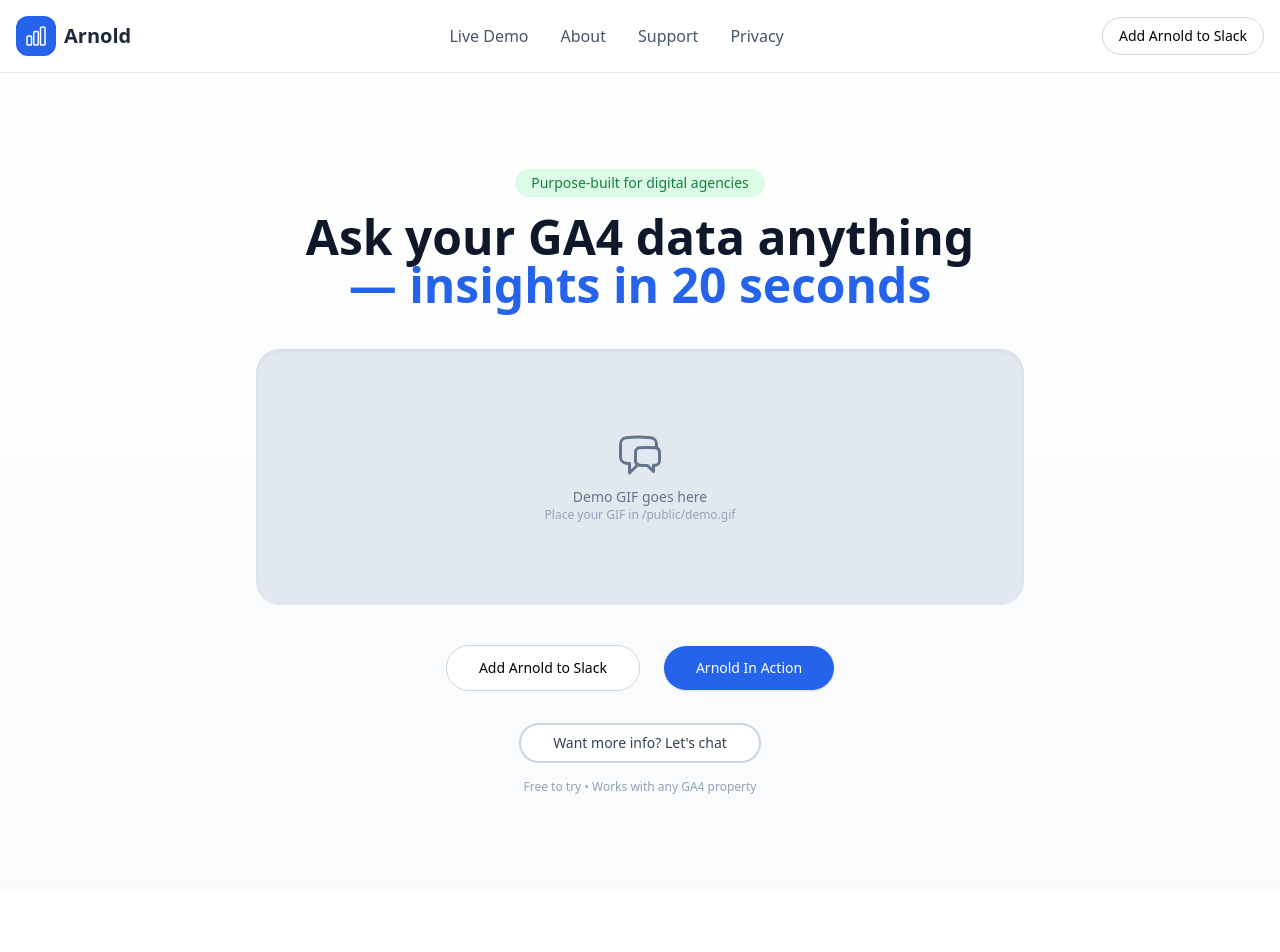
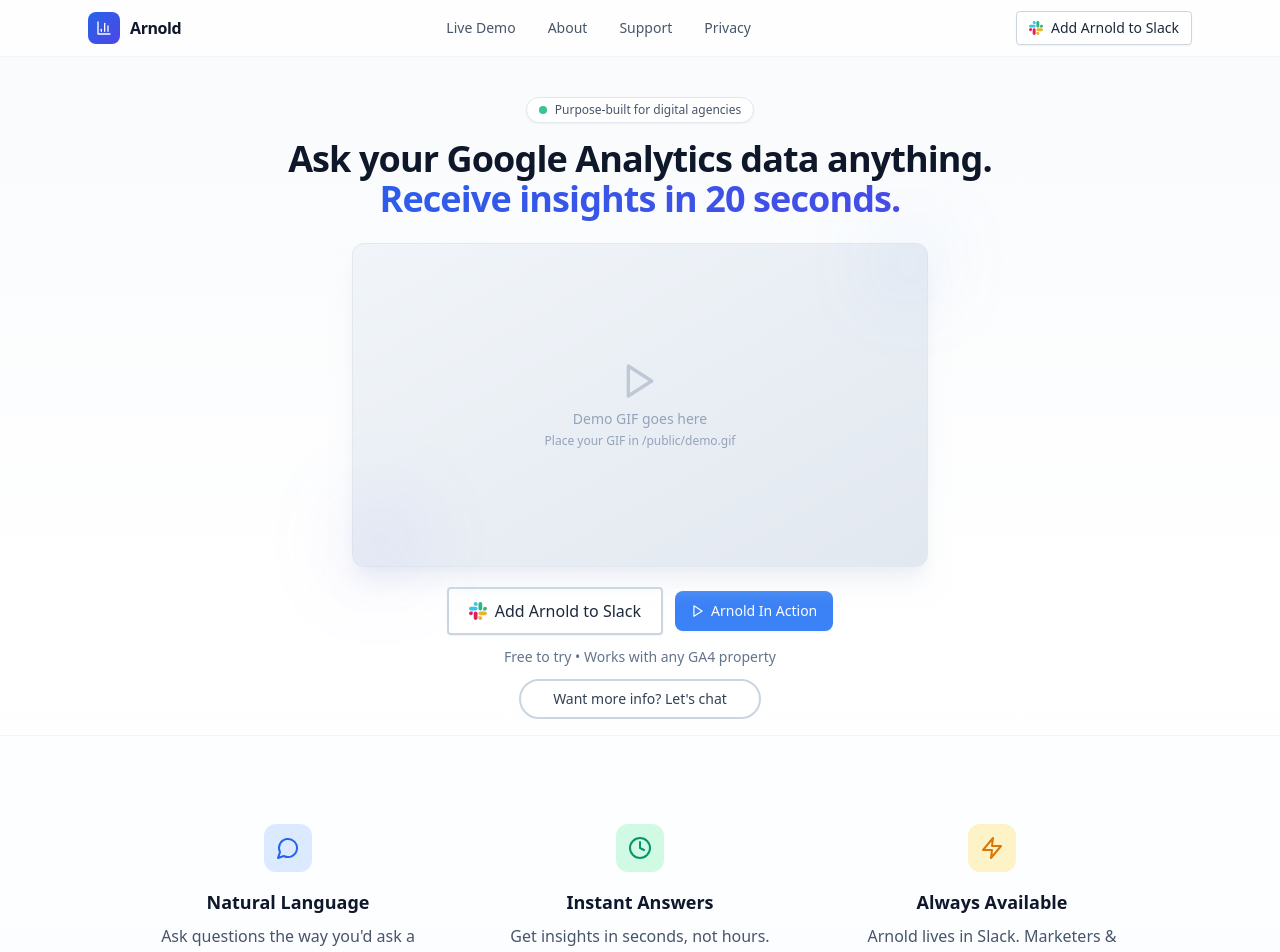
Before and after one commit to McGovs/arnold-the-analyst-frontend-v2-markdown, a React (Vite) app: page / in a window 1280 px wide. Shown: the top 952 px of the page. Before the commit the page ends 891 px from the top, so only its background shows below. Built offline with nearby package versions, Linux system fonts and the light colour scheme.

Commit message:
Update Homepage.tsx

```diff
--- a/src/pages/Homepage.tsx
+++ b/src/pages/Homepage.tsx
@@ -1,100 +1,221 @@
-import React from "react";
-import { ChatBubbleLeftRightIcon, ChartBarIcon } from "@heroicons/react/24/outline";
-import { Link } from "react-router-dom";
+// src/pages/Homepage.tsx
+import React from 'react';
+import { useNavigate } from 'react-router-dom';
+import { MessageCircle, Slack, Play, ArrowRight, BarChart3, Clock, Zap } from 'lucide-react';
 
-const Homepage: React.FC = () => {
-  const contactUrl = "https://calendly.com/cian-arnoldtheanalyst/30min";
+export default function Homepage() {
+  const navigate = useNavigate();
+
+  const slackInstallUrl = "https://slack.com/oauth/v2/authorize?client_id=134528973318.9712045945332&scope=app_mentions:read,channels:history,channels:join,channels:manage,channels:read,chat:write,chat:write.public,commands,groups:history,groups:read,im:history,im:write,mpim:history,users:read&user_scope=";
+
+  // TODO: Replace with your actual video walkthrough URL
+  const videoWalkthroughUrl = "/demo";
+
+  // TODO: Replace with your actual contact/calendly URL
+  const contactUrl = "/support";
 
   return (
-    <div className="bg-gradient-to-b from-white to-slate-50">
-      {/* Navbar */}
-      <header className="w-full py-4 border-b border-slate-200 bg-white">
-        <div className="container mx-auto flex justify-between items-center px-4">
-          <Link to="/" className="flex items-center space-x-2">
-            <div className="bg-blue-600 text-white p-2 rounded-xl">
-              <ChartBarIcon className="h-6 w-6" />
+    <div className="min-h-screen bg-gradient-to-b from-slate-50 via-white to-blue-50/30">
+      {/* Navigation */}
+      <nav className="fixed top-0 left-0 right-0 bg-white/80 backdrop-blur-md border-b border-slate-100 z-50">
+        <div className="max-w-6xl mx-auto px-6">
+          <div className="flex items-center justify-between h-14">
+            <div className="flex items-center gap-2.5">
+              <div className="w-8 h-8 bg-gradient-to-br from-blue-600 to-indigo-600 rounded-lg flex items-center justify-center">
+                <BarChart3 className="w-4 h-4 text-white" />
               </div>
-            <span className="text-xl font-semibold text-slate-800">Arnold</span>
-          </Link>
+              <span className="font-semibold text-slate-900 tracking-tight">Arnold</span>
+            </div>
 
-          <nav className="hidden md:flex items-center space-x-8">
-            <Link to="/live-demo" className="text-slate-600 hover:text-slate-900">
+            <div className="hidden md:flex items-center gap-8">
+              <button
+                onClick={() => navigate('/demo')}
+                className="text-sm text-slate-600 hover:text-slate-900 transition-colors"
+              >
                 Live Demo
-            </Link>
-            <Link to="/about" className="text-slate-600 hover:text-slate-900">
+              </button>
+              <button
+                onClick={() => navigate('/about')}
+                className="text-sm text-slate-600 hover:text-slate-900 transition-colors"
+              >
                 About
-            </Link>
-            <Link to="/support" className="text-slate-600 hover:text-slate-900">
+              </button>
+              <button
+                onClick={() => navigate('/support')}
+                className="text-sm text-slate-600 hover:text-slate-900 transition-colors"
+              >
                 Support
-            </Link>
-            <Link to="/privacy" className="text-slate-600 hover:text-slate-900">
+              </button>
+              <button
+                onClick={() => navigate('/privacy-terms')}
+                className="text-sm text-slate-600 hover:text-slate-900 transition-colors"
+              >
                 Privacy
-            </Link>
-          </nav>
+              </button>
+            </div>
 
+            {/* Slack-style Add to Slack button (nav) */}
             <a
-            href="https://slack.com/oauth/v2/authorize?client_id=4380112115109.6603922590664&scope=commands,chat:write,users:read,users:read.email,channels:history,channels:read,groups:history,groups:read,im:history,mpim:history&user_scope="
-            className="hidden md:inline-flex items-center bg-white border border-slate-300 px-4 py-2 rounded-full text-sm font-medium hover:bg-slate-100 transition"
+              href={slackInstallUrl}
+              className="hidden sm:inline-flex items-center gap-2 bg-white text-slate-800 px-3 py-1.5 rounded border border-slate-300 text-sm font-medium hover:bg-slate-50 transition-colors shadow-sm"
             >
+              <svg width="14" height="14" viewBox="0 0 123 123" fill="none" xmlns="http://www.w3.org/2000/svg">
+                <path d="M25.8 77.6C25.8 84.7 20 90.5 12.9 90.5C5.8 90.5 0 84.7 0 77.6C0 70.5 5.8 64.7 12.9 64.7H25.8V77.6Z" fill="#E01E5A"/>
+                <path d="M32.3 77.6C32.3 70.5 38.1 64.7 45.2 64.7C52.3 64.7 58.1 70.5 58.1 77.6V109.9C58.1 117 52.3 122.8 45.2 122.8C38.1 122.8 32.3 117 32.3 109.9V77.6Z" fill="#E01E5A"/>
+                <path d="M45.2 25.8C38.1 25.8 32.3 20 32.3 12.9C32.3 5.8 38.1 0 45.2 0C52.3 0 58.1 5.8 58.1 12.9V25.8H45.2Z" fill="#36C5F0"/>
+                <path d="M45.2 32.3C52.3 32.3 58.1 38.1 58.1 45.2C58.1 52.3 52.3 58.1 45.2 58.1H12.9C5.8 58.1 0 52.3 0 45.2C0 38.1 5.8 32.3 12.9 32.3H45.2Z" fill="#36C5F0"/>
+                <path d="M97 45.2C97 38.1 102.8 32.3 109.9 32.3C117 32.3 122.8 38.1 122.8 45.2C122.8 52.3 117 58.1 109.9 58.1H97V45.2Z" fill="#2EB67D"/>
+                <path d="M90.5 45.2C90.5 52.3 84.7 58.1 77.6 58.1C70.5 58.1 64.7 52.3 64.7 45.2V12.9C64.7 5.8 70.5 0 77.6 0C84.7 0 90.5 5.8 90.5 12.9V45.2Z" fill="#2EB67D"/>
+                <path d="M77.6 97C84.7 97 90.5 102.8 90.5 109.9C90.5 117 84.7 122.8 77.6 122.8C70.5 122.8 64.7 117 64.7 109.9V97H77.6Z" fill="#ECB22E"/>
+                <path d="M77.6 90.5C70.5 90.5 64.7 84.7 64.7 77.6C64.7 70.5 70.5 64.7 77.6 64.7H109.9C117 64.7 122.8 70.5 122.8 77.6C122.8 84.7 117 90.5 109.9 90.5H77.6Z" fill="#ECB22E"/>
+              </svg>
               Add Arnold to Slack
             </a>
           </div>
-      </header>
+        </div>
+      </nav>
 
       {/* Hero Section */}
-      <div className="container mx-auto px-4 py-24 text-center">
-        <div className="inline-block px-4 py-1 mb-4 text-sm text-green-700 bg-green-100 rounded-full">
-          Purpose-built for digital agencies
+      <main className="pt-24 pb-4 px-6">
+        <div className="max-w-4xl mx-auto text-center">
+          {/* Social Proof Badge */}
+          <div className="inline-flex items-center gap-2 bg-white border border-slate-200 rounded-full px-3 py-1 mb-4 shadow-sm">
+            <span className="w-2 h-2 bg-emerald-500 rounded-full animate-pulse"></span>
+            <span className="text-xs text-slate-600">Purpose-built for digital agencies</span>
           </div>
 
-        <h1 className="text-4xl md:text-5xl font-extrabold text-slate-900 leading-tight">
-          Ask your GA4 data anything <br />
-          <span className="text-blue-600">— insights in 20 seconds</span>
+          {/* Main Headline */}
+          <h1 className="text-2xl md:text-3xl lg:text-4xl font-bold tracking-tight leading-normal mb-5">
+            <span className="block text-slate-900">Ask your Google Analytics data anything.</span>
+            <span className="block text-transparent bg-clip-text bg-gradient-to-r from-blue-600 to-indigo-600 pb-1">
+              Receive insights in 20 seconds.
+            </span>
           </h1>
 
-        <div className="mt-10 mx-auto w-full max-w-3xl h-64 bg-slate-200 rounded-3xl flex items-center justify-center shadow-inner">
-          <div className="text-slate-500">
-            <ChatBubbleLeftRightIcon className="h-12 w-12 mx-auto mb-2" />
-            <p className="text-sm">Demo GIF goes here</p>
-            <p className="text-xs text-slate-400">Place your GIF in /public/demo.gif</p>
+          {/* GIF Placeholder */}
+          <div className="relative max-w-xl mx-auto mb-5">
+            <div className="aspect-video bg-gradient-to-br from-slate-100 to-slate-200 rounded-xl border border-slate-200 shadow-xl shadow-slate-200/50 overflow-hidden">
+              {/* Replace this div with your actual GIF */}
+              <div className="absolute inset-0 flex flex-col items-center justify-center text-slate-400">
+                <Play className="w-10 h-10 mb-2 opacity-50" />
+                <span className="text-sm font-medium">Demo GIF goes here</span>
+                <span className="text-xs mt-1">Place your GIF in /public/demo.gif</span>
               </div>
+              {/* Uncomment this when you have your GIF ready:
+              <img
+                src="/demo.gif"
+                alt="Arnold answering a GA4 question in Slack"
+                className="w-full h-full object-cover"
+              />
+              */}
+            </div>
+
+            {/* Decorative elements */}
+            <div className="absolute -top-3 -right-3 w-16 h-16 bg-blue-500/10 rounded-full blur-2xl"></div>
+            <div className="absolute -bottom-3 -left-3 w-20 h-20 bg-indigo-500/10 rounded-full blur-2xl"></div>
           </div>
 
           {/* CTA Buttons */}
-        <div className="mt-10 flex flex-col md:flex-row items-center justify-center space-y-4 md:space-y-0 md:space-x-6">
+          <div className="flex flex-col sm:flex-row items-center justify-center gap-3 mb-3">
+            {/* Slack-style Add to Slack button (main CTA) */}
             <a
-            href="https://slack.com/oauth/v2/authorize?client_id=4380112115109.6603922590664&scope=commands,chat:write,users:read,users:read.email,channels:history,channels:read,groups:history,groups:read,im:history,mpim:history&user_scope="
-            className="inline-flex items-center bg-white border border-slate-300 px-8 py-3 rounded-full text-sm font-medium hover:bg-slate-100 transition"
+              href={slackInstallUrl}
+              className="inline-flex items-center gap-2 bg-white text-slate-800 px-5 py-2.5 rounded border-2 border-slate-300 text-base font-medium hover:bg-slate-50 hover:border-slate-400 transition-colors shadow-sm"
             >
+              <svg width="18" height="18" viewBox="0 0 123 123" fill="none" xmlns="http://www.w3.org/2000/svg">
+                <path d="M25.8 77.6C25.8 84.7 20 90.5 12.9 90.5C5.8 90.5 0 84.7 0 77.6C0 70.5 5.8 64.7 12.9 64.7H25.8V77.6Z" fill="#E01E5A"/>
+                <path d="M32.3 77.6C32.3 70.5 38.1 64.7 45.2 64.7C52.3 64.7 58.1 70.5 58.1 77.6V109.9C58.1 117 52.3 122.8 45.2 122.8C38.1 122.8 32.3 117 32.3 109.9V77.6Z" fill="#E01E5A"/>
+                <path d="M45.2 25.8C38.1 25.8 32.3 20 32.3 12.9C32.3 5.8 38.1 0 45.2 0C52.3 0 58.1 5.8 58.1 12.9V25.8H45.2Z" fill="#36C5F0"/>
+                <path d="M45.2 32.3C52.3 32.3 58.1 38.1 58.1 45.2C58.1 52.3 52.3 58.1 45.2 58.1H12.9C5.8 58.1 0 52.3 0 45.2C0 38.1 5.8 32.3 12.9 32.3H45.2Z" fill="#36C5F0"/>
+                <path d="M97 45.2C97 38.1 102.8 32.3 109.9 32.3C117 32.3 122.8 38.1 122.8 45.2C122.8 52.3 117 58.1 109.9 58.1H97V45.2Z" fill="#2EB67D"/>
+                <path d="M90.5 45.2C90.5 52.3 84.7 58.1 77.6 58.1C70.5 58.1 64.7 52.3 64.7 45.2V12.9C64.7 5.8 70.5 0 77.6 0C84.7 0 90.5 5.8 90.5 12.9V45.2Z" fill="#2EB67D"/>
+                <path d="M77.6 97C84.7 97 90.5 102.8 90.5 109.9C90.5 117 84.7 122.8 77.6 122.8C70.5 122.8 64.7 117 64.7 109.9V97H77.6Z" fill="#ECB22E"/>
+                <path d="M77.6 90.5C70.5 90.5 64.7 84.7 64.7 77.6C64.7 70.5 70.5 64.7 77.6 64.7H109.9C117 64.7 122.8 70.5 122.8 77.6C122.8 84.7 117 90.5 109.9 90.5H77.6Z" fill="#ECB22E"/>
+              </svg>
               Add Arnold to Slack
             </a>
 
-          <Link
-            to="/live-demo"
-            className="inline-flex items-center bg-blue-600 text-white px-8 py-3 rounded-full text-sm font-medium shadow hover:bg-blue-700 transition"
+            {/* Arnold In Action button - permanent blue-500 */}
+            <a
+              href={videoWalkthroughUrl}
+              className="inline-flex items-center gap-1.5 bg-blue-500 text-white px-4 py-2.5 rounded-lg text-sm font-medium shadow-sm"
             >
+              <Play className="w-3.5 h-3.5" />
               Arnold In Action
-          </Link>
-        </div>
-
-        {/* Contact CTA */}
-        <div className="mt-8">
-          <a
-            href={contactUrl}
-            target="_blank"
-            rel="noopener noreferrer"
-            className="inline-flex items-center justify-center bg-white text-slate-700 px-8 py-2 rounded-full text-sm font-medium border-2 border-slate-300 hover:border-slate-400 hover:bg-slate-50 transition-all"
-          >
-            Want more info? Let&apos;s chat
             </a>
           </div>
 
-        <p className="text-xs text-slate-400 mt-4">
+          <p className="text-sm text-slate-500 mb-3">
             Free to try • Works with any GA4 property
+          </p>
+
+          {/* Contact CTA */}
+          <a
+            href={contactUrl}
+            className="inline-flex items-center justify-center bg-white text-slate-700 px-8 py-2 rounded-full text-sm font-medium border-2 border-slate-300 hover:border-slate-400 hover:bg-slate-50 transition-all"
+          >
+            Want more info? Let's chat
+          </a>
+        </div>
+      </main>
+
+      {/* Features Section */}
+      <section className="py-16 px-6 border-t border-slate-100">
+        <div className="max-w-5xl mx-auto">
+          <div className="grid md:grid-cols-3 gap-8">
+            <div className="text-center p-6">
+              <div className="w-12 h-12 bg-blue-100 rounded-xl flex items-center justify-center mx-auto mb-4">
+                <MessageCircle className="w-6 h-6 text-blue-600" />
+              </div>
+              <h3 className="text-lg font-semibold text-slate-900 mb-2">Natural Language</h3>
+              <p className="text-slate-600">
+                Ask questions the way you'd ask a colleague. No SQL or technical GA4 knowledge needed.
+              </p>
+            </div>
+
+            <div className="text-center p-6">
+              <div className="w-12 h-12 bg-emerald-100 rounded-xl flex items-center justify-center mx-auto mb-4">
+                <Clock className="w-6 h-6 text-emerald-600" />
+              </div>
+              <h3 className="text-lg font-semibold text-slate-900 mb-2">Instant Answers</h3>
+              <p className="text-slate-600">
+                Get insights in seconds, not hours. Queries answered in 20 seconds on average.
+              </p>
+            </div>
+
+            <div className="text-center p-6">
+              <div className="w-12 h-12 bg-amber-100 rounded-xl flex items-center justify-center mx-auto mb-4">
+                <Zap className="w-6 h-6 text-amber-600" />
+              </div>
+              <h3 className="text-lg font-semibold text-slate-900 mb-2">Always Available</h3>
+              <p className="text-slate-600">
+                Arnold lives in Slack. Marketers & account managers don't have to wait on analysts. Analysts can focus on more meaningful work.
               </p>
             </div>
           </div>
+        </div>
+      </section>
+
+      {/* Footer */}
+      <footer className="py-8 px-6 border-t border-slate-100">
+        <div className="max-w-5xl mx-auto flex flex-col sm:flex-row items-center justify-between gap-4">
+          <div className="flex items-center gap-2">
+            <div className="w-6 h-6 bg-gradient-to-br from-blue-600 to-indigo-600 rounded-md flex items-center justify-center">
+              <BarChart3 className="w-3 h-3 text-white" />
+            </div>
+            <span className="text-sm text-slate-600">Arnold The Analyst</span>
+          </div>
+
+          <div className="flex items-center gap-6 text-sm text-slate-500">
+            <button onClick={() => navigate('/support')} className="hover:text-slate-700 transition-colors">
+              Support
+            </button>
+            <button onClick={() => navigate('/privacy-terms')} className="hover:text-slate-700 transition-colors">
+              Privacy & Terms
+            </button>
+          </div>
+        </div>
+      </footer>
+    </div>
   );
-};
-
-export default Homepage;
+}
```
Lines whose indentation alone changed are shown as unchanged.
